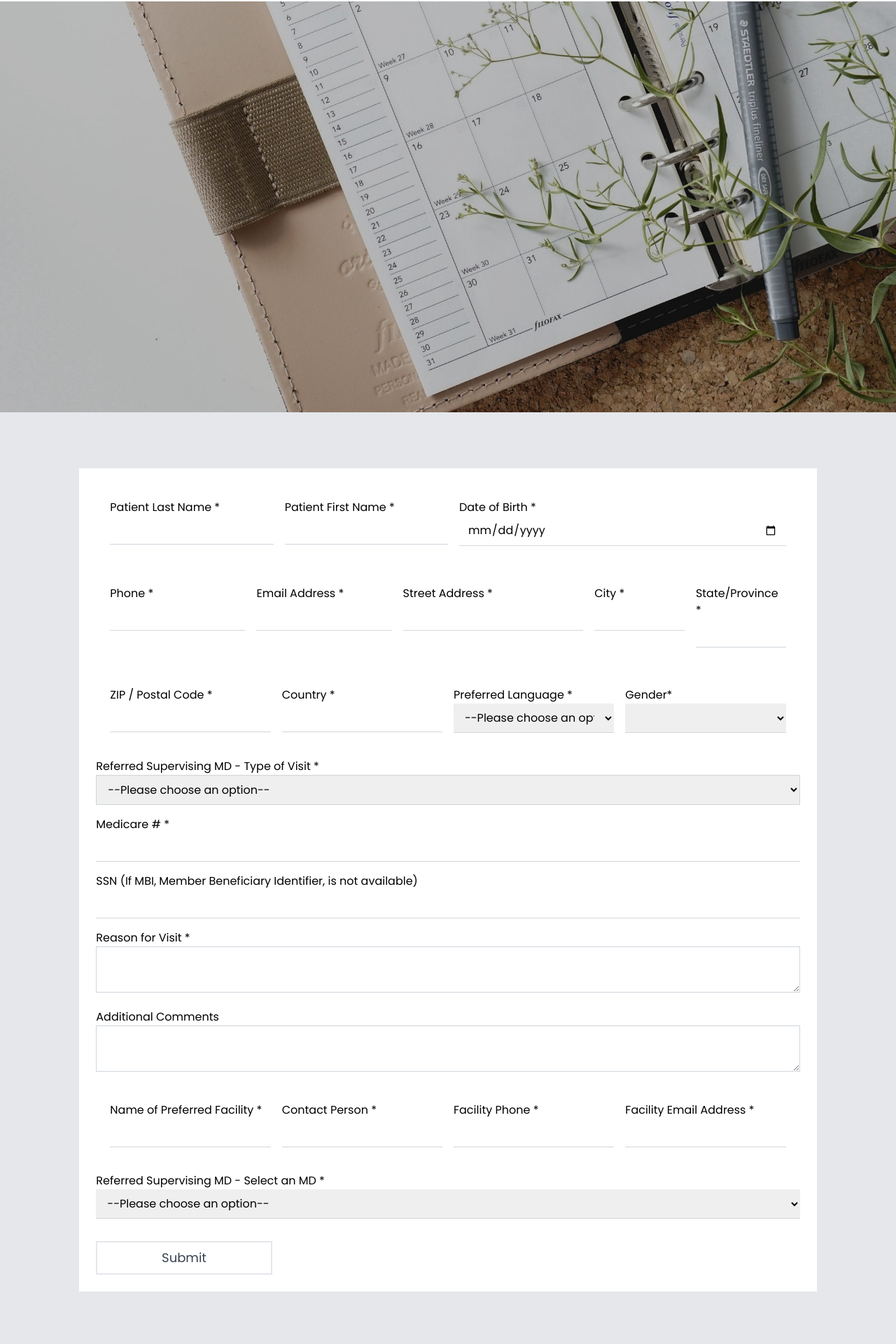
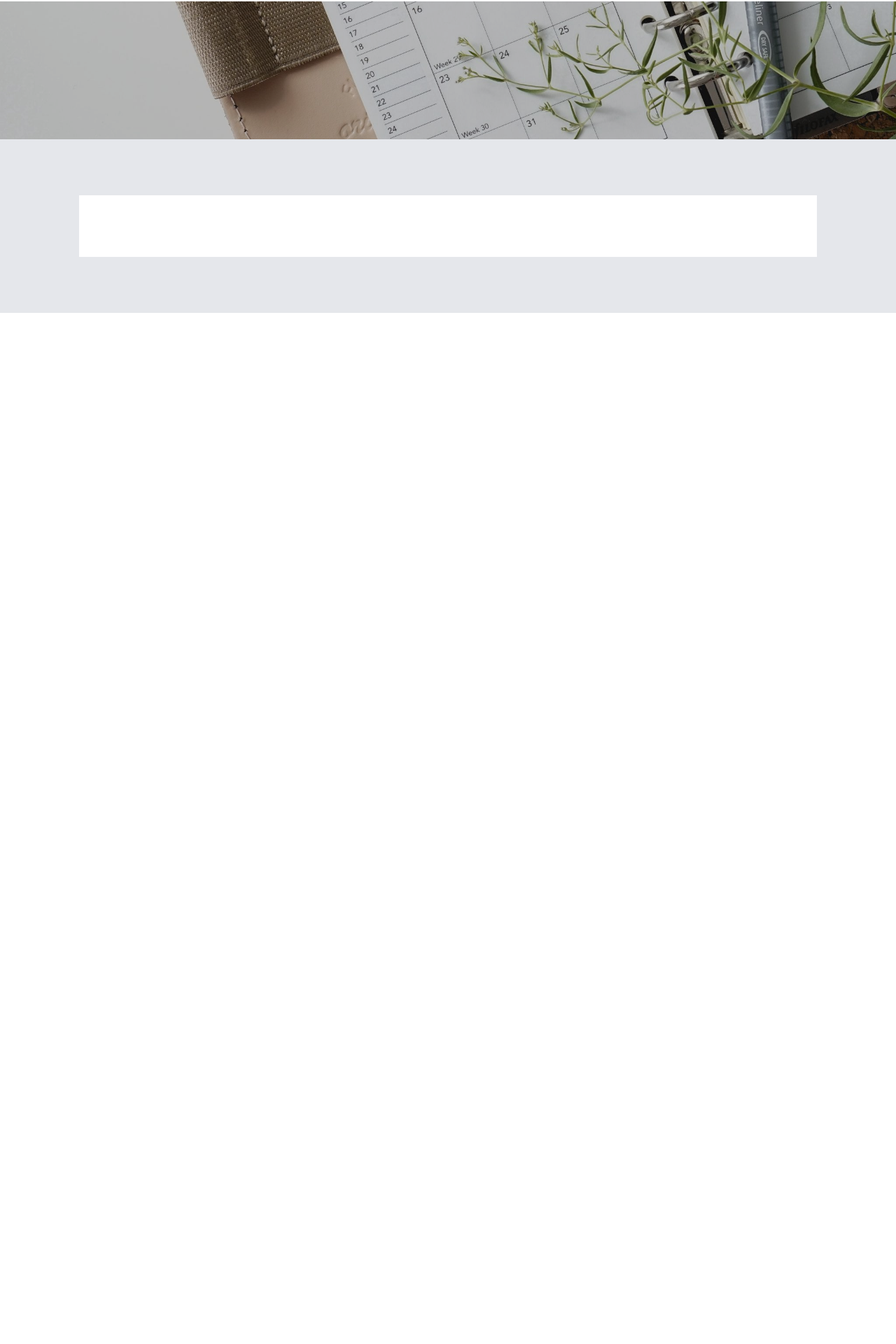
Before and after one commit to valeriequach/EmpireHealthSystems-1, a React (Vite) app: page /Intake in a window 1280 px wide. Shown: the part 243-2163 px from the top of the page at 70% size. After the commit the page ends 800 px from the top, so only its background shows below. Built offline with nearby package versions, Linux system fonts and the light colour scheme.

Commit message:
google authentication

```diff
--- a/package.json
+++ b/package.json
@@ -12,6 +12,7 @@
   "dependencies": {
     "@google-cloud/local-auth": "^2.1.0",
     "@netlify/functions": "^1.6.0",
+    "@react-oauth/google": "^0.11.1",
     "axios": "^1.4.0",
     "dotenv": "^16.3.1",
     "express": "^4.18.2",
--- a/src/Components/Intake.jsx
+++ b/src/Components/Intake.jsx
@@ -1,7 +1,7 @@
 import React, { useState } from "react";
 import { useNavigate } from "react-router-dom";
 import axios from "axios";
-
+import { GoogleOAuthProvider, GoogleLogin } from '@react-oauth/google';
 
 function Intake(){
     const [formData, setFormData] = useState({
@@ -30,6 +30,8 @@ function Intake(){
     });
     const navigate = useNavigate();
 
+    const [isLoggedIn, setIsLoggedIn] = useState(false);
+
     const handleChange = (event) => {
         setFormData({
             ...formData,
@@ -50,14 +52,22 @@ function Intake(){
         }
     };
 
+    const handleLoginSuccess = () => {
+        setIsLoggedIn(true); // Change isLoggedIn to true after successful login
+    }
+
+    const handleLoginFailure = (error) => {
+        console.error('Login Failed:', error.details);
+    }
+
     return (
-        <>
+        <GoogleOAuthProvider clientId="642009559167-c21bbmjospif4mljqli2klp02lrd2vq2.apps.googleusercontent.com">
         <div className="w-screen h-auto flex justify-center py-4 shadow-xl">
                 <h1 className="text-empireblue text-3xl md:text-4xl lg:text-5xl font-bold">
                     Intake Form
                 </h1>
             </div>
-        <div className="relative w-screen h-1/5 md:h-2/5 overflow-hidden">
+        <div className="relative w-screen h-2/5 md:h-3/5 overflow-hidden">
                 <div className="absolute inset-0 w-full h-full md:h-full flex items-center z-10">
                     <img
                         src="/assets/intake-photo.jpg"
@@ -66,8 +76,16 @@ function Intake(){
                 </div>
                 <div className="absolute inset-0 w-full h-full md:h-full bg-black opacity-25 z-20"></div>
             </div>
+                <>
         <div className="relative bg-gray-200 flex flex-col items-center p-2 sm:py-2 md:py-12 lg:py-20 font-Poppins">
             <div className="container w-full md:w-11/12 lg:w-10/12 h-auto bg-white flex flex-col p-2 sm:p-4 md:p-6">
+            {!isLoggedIn &&(
+            <GoogleLogin
+                onSuccess={handleLoginSuccess}
+                onError={handleLoginFailure}
+            />
+            )}
+            {isLoggedIn && (
             <form onSubmit={handleSubmit} className="space-y-4">
                 <div className="flex flex-col lg:flex-row gap-4 p-5">
                     <div className="lg:w-1/4">
@@ -321,12 +339,12 @@ function Intake(){
                     className="w-full px-4 py-2 text-lg text-gray-700 hover:border-gray-700 border-2 font-Poppins active:scale-95">Submit</button>
             </div>
         </form>
+        )}
             </div>
         </div>
-        <div className='w-screen h-auto bg-black flex justify-center items-center text-white text-sm font-Poppins px-10 py-4'>
-        <span className='text-center'>Copyright © 2023 Empire Health Systems. All Rights Reserved.</span>
-       </div>
-</>
+                </>
+
+</GoogleOAuthProvider>
     );
 };
 
```
Also changed, not shown: 1 other file (tests, documents, lock files or other folders).
